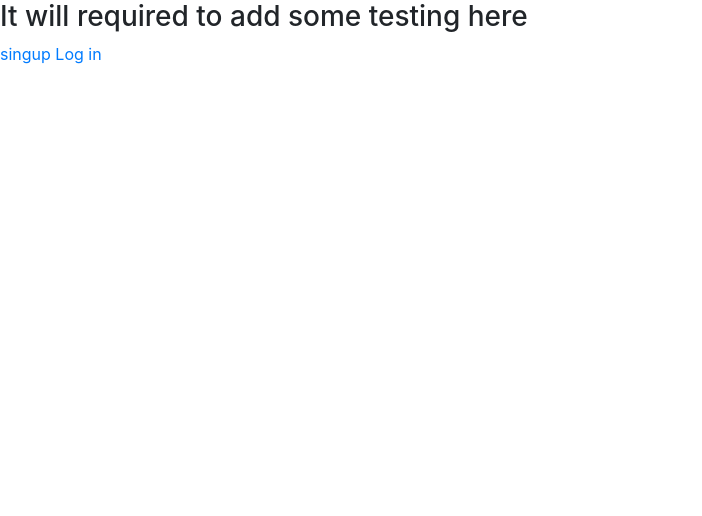
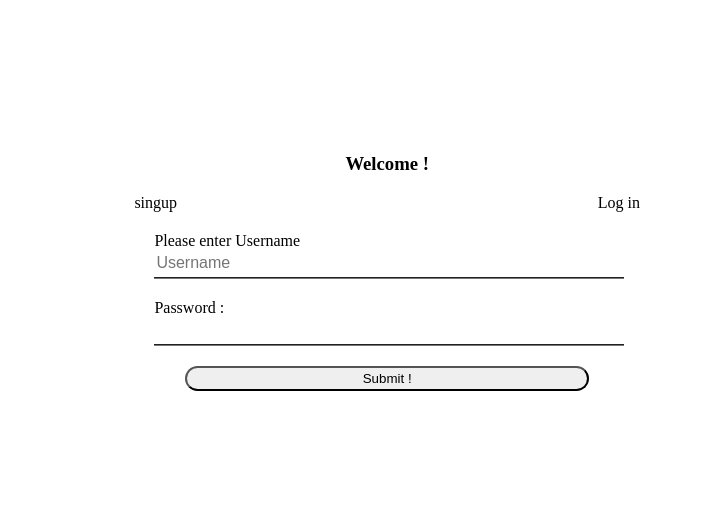
Before and after one commit to HectorCaAc/ControllExpenses, a Django app: page / in a window 1280 px wide. Shown: the top 516 px of the page, without its empty margins (0-702 px from the left). Run offline with Django 3.2, Linux system fonts and the light colour scheme; some libraries are stand-ins or nearby versions.

Commit message:
improve login, signup and logout

```diff
--- a/ControllExpenses/urls.py
+++ b/ControllExpenses/urls.py
@@ -16,6 +16,7 @@ Including another URLconf
 from django.contrib import admin
 from django.urls import path, re_path, include
 from expenses.views import TodoList
+from account.views import LogIn
 
 urlpatterns = [
     path('admin/', admin.site.urls),
@@ -23,5 +24,5 @@ urlpatterns = [
     re_path(r'^expenses/',include('expenses.urls')),
     re_path(r'^report',include('reports.urls')),
     re_path(r'^api/',include('expenses.api_url')),
-    re_path('',TodoList)
+    re_path('',LogIn)
 ]
--- a/static/css/homePage.css
+++ b/static/css/homePage.css
@@ -88,6 +88,7 @@
 table td{
     border-top: 1px solid #7070b3;
     padding: 8px;
+    height: 20px;
 }
 table tr:hover{
     background-color: #f5f5f5;
--- /dev/null
+++ b/static/css/login.css
@@ -0,0 +1,73 @@
+.container{
+    height: 100vh;
+    display: flex;
+    justify-content: space-evenly;
+}
+
+a {
+    text-decoration: none;
+    color: black;
+}
+
+.left{
+    background-color: gray;
+    height: 100%;
+    /* flex: 0.5; */
+    width: auto;
+}
+.login{
+    display: flex;
+    justify-content: space-between;
+    width: 100%;
+}
+.login_left{
+    flex: 0.5;
+    padding: 10%;
+    width: 100%;
+}
+.login_left h3{
+    text-align: center;
+}
+.right{
+    justify-content: center;
+}
+
+.input{
+    margin: 20px;
+}
+
+.input label{
+    display: block;
+}
+
+.input input{
+    width: 100%;
+    height: 25px;
+    font-size: medium;
+    border-top-style: hidden;
+    border-left-style: hidden;
+    border-right-style: hidden;
+    border-bottom-style: groove;
+}
+
+.login_form_button{
+    width: 80%;
+    height: 25px;
+    border-radius: 15px;
+    margin-left: 10%;
+}
+
+.background{
+    background-color: #2ac38d;
+    display: block;
+    height: 100%;
+}
+
+.options{
+    padding: 25px;
+}
+
+.login_options{
+    display: flex;
+    justify-content: space-between;
+}
--- a/static/css/report.css
+++ b/static/css/report.css
@@ -26,6 +26,9 @@
 .report_body td{
     border-top: 1px solid #7070b3;
 }
+.report_body tr{
+    height: 25px;
+}
 
 .option{
     flex: 0.25;
--- a/templates/account/account_base.html
+++ b/templates/account/account_base.html
@@ -5,12 +5,9 @@
   <meta charset="utf-8">
   <title>Personal Expenses</title>
   <link rel="stylesheet" type="text/css" href="{% static 'css\base.css' %}">
-  <link rel="stylesheet" href="https://maxcdn.bootstrapcdn.com/bootstrap/4.0.0/css/bootstrap.min.css"
-    integrity="sha384-Gn5384xqQ1aoWXA+058RXPxPg6fy4IWvTNh0E263XmFcJlSAwiGgFAW/dAiS6JXm" crossorigin="anonymous">
+  {% block header %}
+  {% endblock%}
   <script src="https://ajax.googleapis.com/ajax/libs/jquery/3.4.1/jquery.min.js"></script>
-  <script src="https://stackpath.bootstrapcdn.com/bootstrap/4.1.3/js/bootstrap.min.js"
-    integrity="sha384-ChfqqxuZUCnJSK3+MXmPNIyE6ZbWh2IMqE241rYiqJxyMiZ6OW/JmZQ5stwEULTy"
-    crossorigin="anonymous"></script>
 </head>
 <body>
     {% block body %}
--- a/templates/account/login.html
+++ b/templates/account/login.html
@@ -1,9 +1,30 @@
 {% extends "account/account_base.html"%}
-{% block  body %}
-<h3>Log in user</h3>
-  <form method="post">
-    {% csrf_token %}
-    {{ form.as_p }}
-    <button class="btn btn-secondary" type='submit'>Submit !</button>
-  </form>
+{% load static %}
+{% block header %}
+  <link rel="stylesheet" type="text/css" href="{% static 'css\login.css' %}">
 {% endblock %}
+{% block body %}
+<div class="login">
+  <div class="login_left">
+    <h3>Welcome !</h3>
+    <div class="login_options">
+      <span type="submit"><a href="{% url 'accounts:sign_up' %}">singup</a></span>
+      <span type="submit"><a href="{% url 'accounts:log_in' %}">Log in</a> </span>
+    </div>
+    <form method="post" class="login_form">
+      {% csrf_token %}
+      <div class="input">
+        <label for="id_username">Please enter Username</label>
+        <input type="text" id="id_username" name="username" maxlength="255" placeholder="Username">
+      </div>
+      <div class="input">
+        <label for="id_password">Password :</label>
+        <input type="password" name="password" maxlength="255" required="" id="id_password">
+      </div>
+      <button class="login_form_button" type='submit'>Submit !</button>
+    </form>
+  </div>
+  <div class="background">
+  </div>
+</div>
+{% endblock %}
--- a/templates/base.html
+++ b/templates/base.html
@@ -5,9 +5,9 @@
   <meta charset="utf-8">
   <title>Personal Expenses</title>
   <link rel="stylesheet" type="text/css" href="{% static 'css\base.css' %}">
-  <script src="https://ajax.googleapis.com/ajax/libs/jquery/3.5.1/jquery.min.js"></script>
   {% block header %}
   {% endblock %}
+  <script src="https://ajax.googleapis.com/ajax/libs/jquery/3.5.1/jquery.min.js"></script>
 </head>
 
 <body style="height: 100%;">
--- a/templates/index.html
+++ b/templates/index.html
@@ -4,18 +4,29 @@
 <head>
   <meta charset="utf-8">
   <title>Personal Expenses</title>
-  <link rel="stylesheet" type="text/css" href="{% static 'css\base.css' %}">
-  <link rel="stylesheet" href="https://maxcdn.bootstrapcdn.com/bootstrap/4.0.0/css/bootstrap.min.css"
-    integrity="sha384-Gn5384xqQ1aoWXA+058RXPxPg6fy4IWvTNh0E263XmFcJlSAwiGgFAW/dAiS6JXm" crossorigin="anonymous">
+  <link rel="stylesheet" type="text/css" href="{% static 'css\login.css' %}">
   <script src="https://ajax.googleapis.com/ajax/libs/jquery/3.4.1/jquery.min.js"></script>
   <script src="https://stackpath.bootstrapcdn.com/bootstrap/4.1.3/js/bootstrap.min.js"
     integrity="sha384-ChfqqxuZUCnJSK3+MXmPNIyE6ZbWh2IMqE241rYiqJxyMiZ6OW/JmZQ5stwEULTy"
     crossorigin="anonymous"></script>
 </head>
 <body>
-    <h3>It will required to add some testing here </h3>
-    <span type="submit"><a href="{% url 'accounts:sign_up' %}">singup</a></span>
-    <span type="submit"><a href="{% url 'accounts:log_in' %}">Log in</a> </span>
+    <div class="container">
+      <div class="left">
+      </div>
+      <div class="right">
+        <h2>Expenses Control</h2>
+        <h3>Please either sign_up or log in to be able to use this app</h3>
+        <div class="button">
+          <div type="submit">
+            <a href="{% url 'accounts:sign_up' %}">singup</a>
+          </div>
+          <div type="submit">
+            <a href="{% url 'accounts:log_in' %}">Log in</a>
+          </div>
+        </div>
+      </div>
+    </div>
 </body>
 <script src="https://kit.fontawesome.com/954dce0394.js" crossorigin="anonymous"></script>
 
```
Also changed, not shown: templates/account/add_user.html (+13 -1 lines), templates/person_expenses.html (+17 -22 lines).
